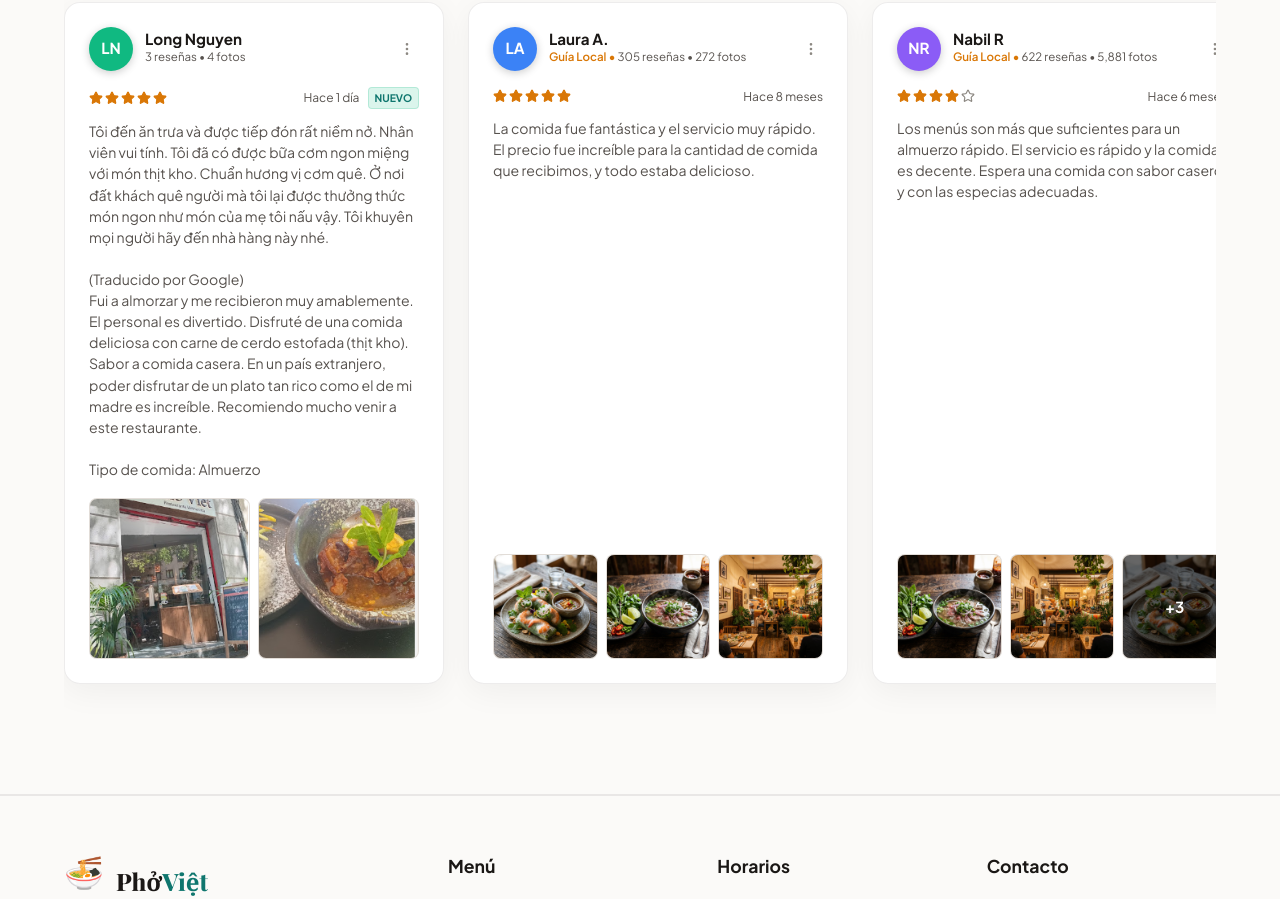
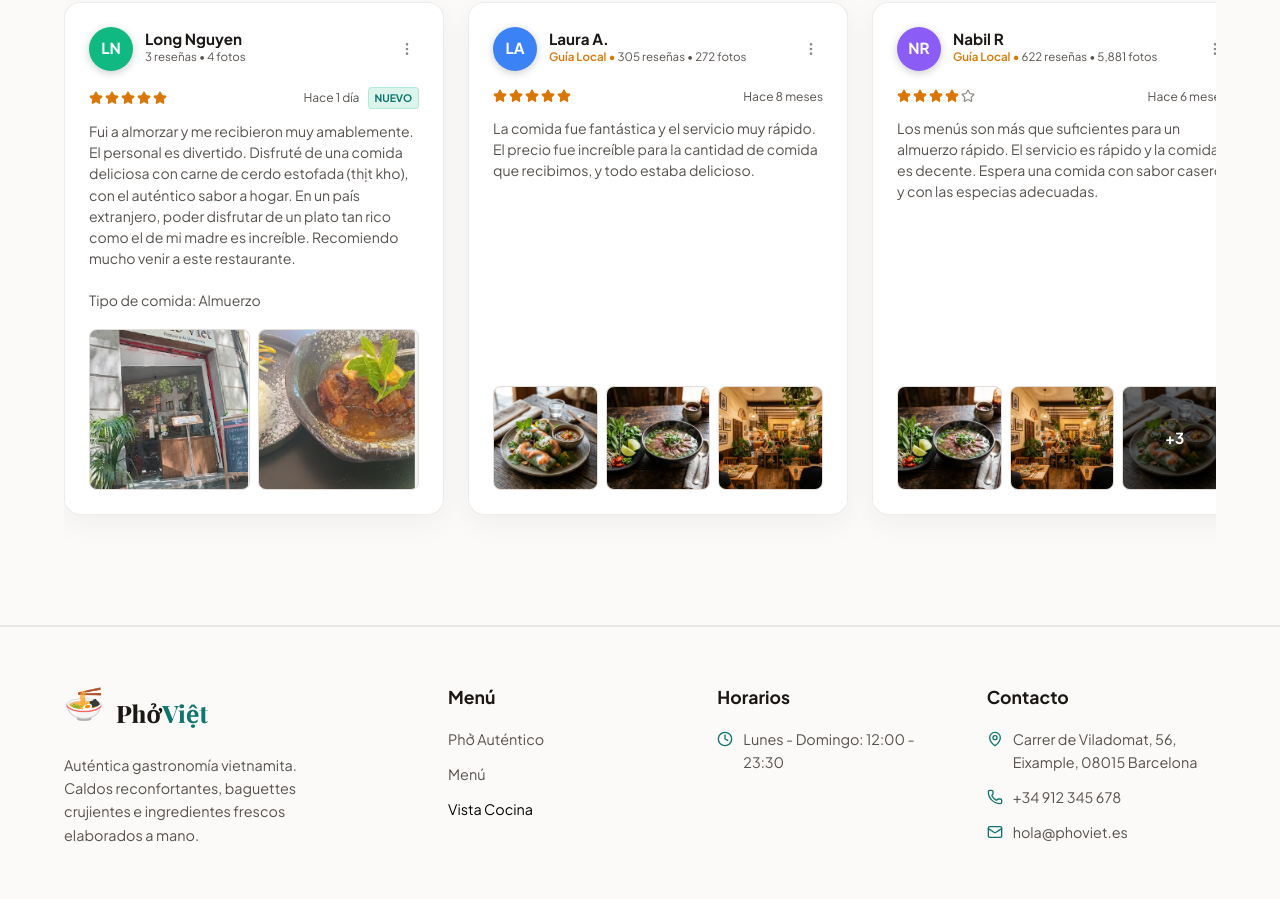
Before and after one commit to hieplv95/restaurante-phoviet, a React (Vite) app: page / in a window 1280 px wide. Shown: the part 3520-4419 px from the top of the page. Built offline with nearby package versions, Linux system fonts and the light colour scheme; a web font is replaced by a local one.

Commit message:
Update Long Nguyen review to show only translated text directly

```diff
--- a/src/components/Reviews.jsx
+++ b/src/components/Reviews.jsx
@@ -15,8 +15,8 @@ const REVIEWS_DATA = [
     isNew: true,
     isLocalGuide: false,
     text: {
-      es: 'Tôi đến ăn trưa và được tiếp đón rất niềm nở. Nhân viên vui tính. Tôi đã có được bữa cơm ngon miệng với món thịt kho. Chuẩn hương vị cơm quê. Ở nơi đất khách quê người mà tôi lại được thưởng thức món ngon như món của mẹ tôi nấu vậy. Tôi khuyên mọi người hãy đến nhà hàng này nhé.\n\n(Traducido por Google)\nFui a almorzar y me recibieron muy amablemente. El personal es divertido. Disfruté de una comida deliciosa con carne de cerdo estofada (thịt kho). Sabor a comida casera. En un país extranjero, poder disfrutar de un plato tan rico como el de mi madre es increíble. Recomiendo mucho venir a este restaurante.\n\nTipo de comida: Almuerzo',
-      en: 'Tôi đến ăn trưa và được tiếp đón rất niềm nở. Nhân viên vui tính. Tôi đã có được bữa cơm ngon miệng với món thịt kho. Chuẩn hương vị cơm quê. Ở nơi đất khách quê người mà tôi lại được thưởng thức món ngon như món của mẹ tôi nấu vậy. Tôi khuyên mọi người hãy đến nhà hàng này nhé.\n\n(Translated by Google)\nI came for lunch and was welcomed very warmly. The staff is friendly. I had a delicious meal with braised pork (thịt kho). The authentic taste of home-cooked meals. In a foreign land, being able to enjoy a dish as delicious as the one my mother cooks is amazing. I highly recommend everyone to visit this restaurant.\n\nMeal type: Lunch'
+      es: 'Fui a almorzar y me recibieron muy amablemente. El personal es divertido. Disfruté de una comida deliciosa con carne de cerdo estofada (thịt kho), con el auténtico sabor a hogar. En un país extranjero, poder disfrutar de un plato tan rico como el de mi madre es increíble. Recomiendo mucho venir a este restaurante.\n\nTipo de comida: Almuerzo',
+      en: 'I came for lunch and was welcomed very warmly. The staff is friendly. I had a delicious meal with braised pork (thịt kho), tasting just like home-cooked meals. In a foreign land, being able to enjoy a dish as delicious as the one my mother cooks is amazing. I highly recommend everyone to visit this restaurant.\n\nMeal type: Lunch'
     },
     images: [
       '/reviews/storefront_review.png',
```
